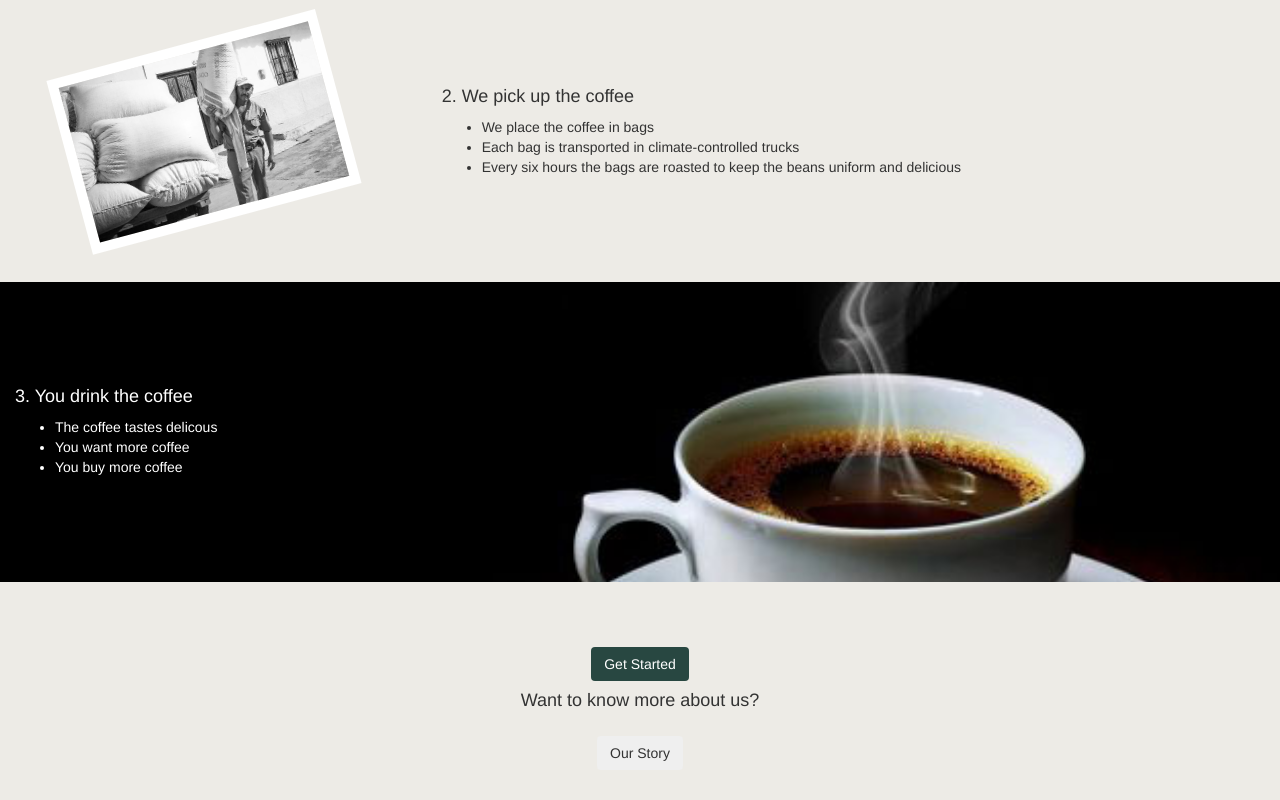
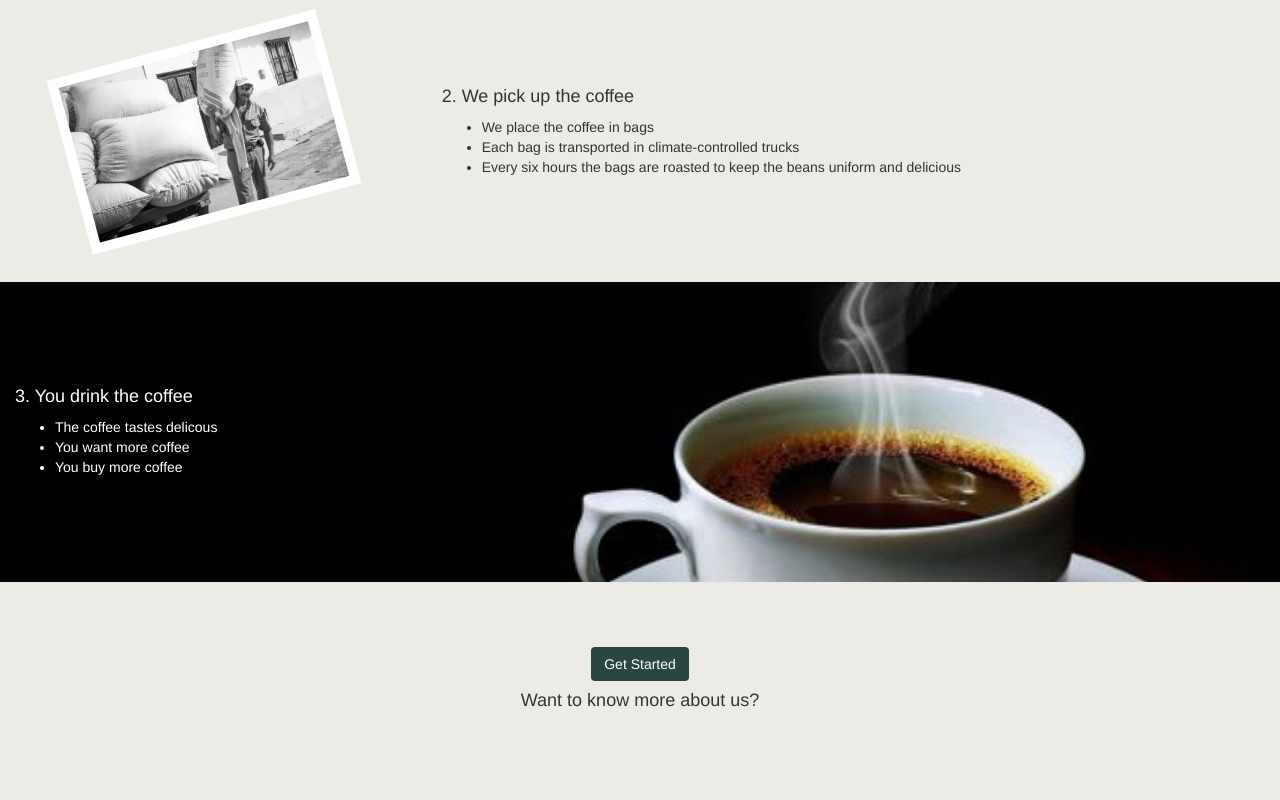
Before and after one commit to kyleluck/coffee-app, a plain HTML site: page frontend/index.html in a window 1280 px wide. Shown: the part 784-1584 px from the top of the page. After the commit the page ends 1555 px from the top, so only its background shows below. Drawn offline with nearby package versions, Linux system fonts and the light colour scheme.

Commit message:
additional comments in code

```diff
--- a/frontend/home.html
+++ b/frontend/home.html
@@ -53,6 +53,6 @@
   <div class="col col-xs-12">
     <button ng-click="directToOptions()" class="btn green-btn"  >Get Started</button>
     <h4>Want to know more about us?</h4>
-    <button class="btn">Our Story</button>
+    <!-- <button class="btn">Our Story</button> -->
   </div>
 </div>
```
Also changed, not shown: frontend/js/client.js (+7 -6 lines).
